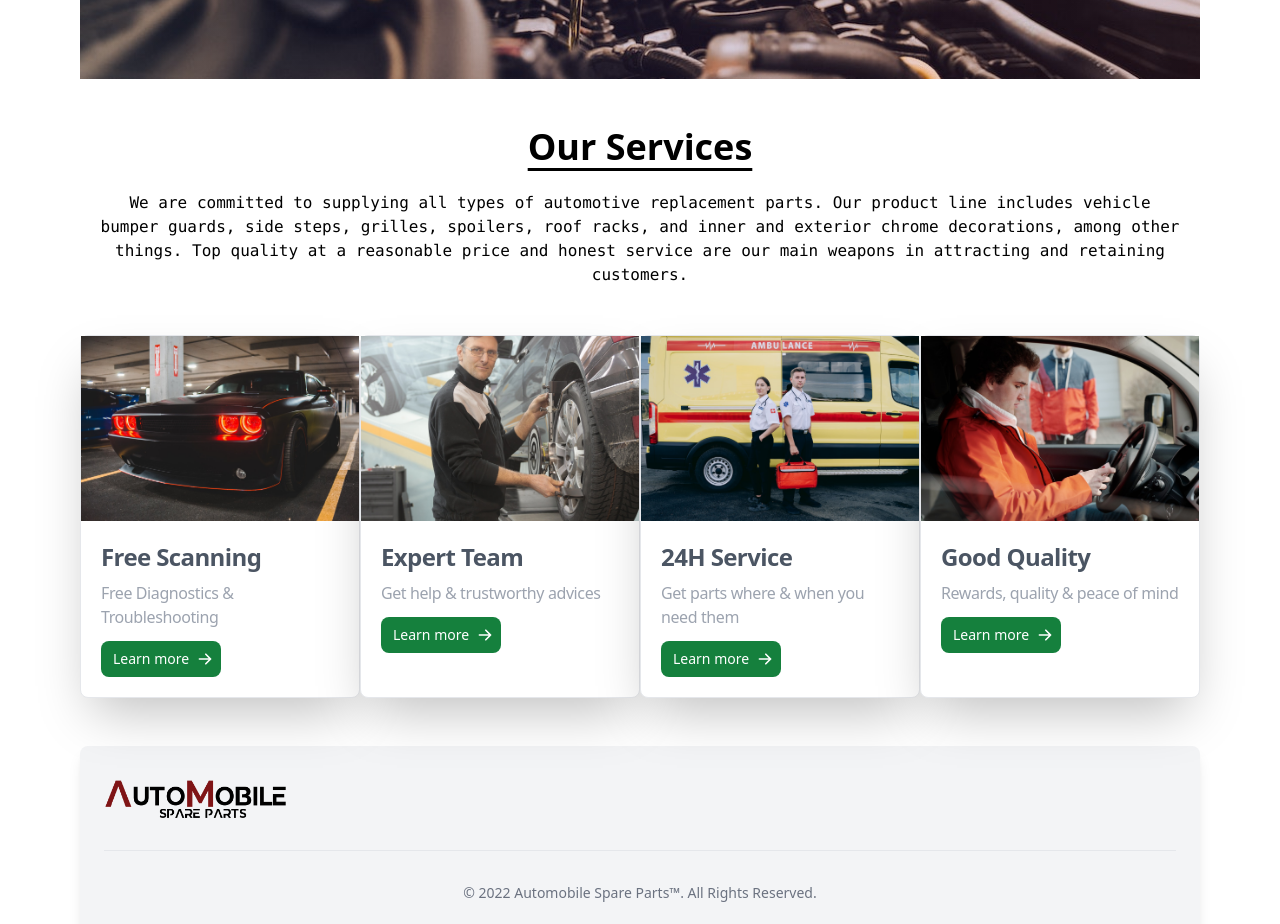
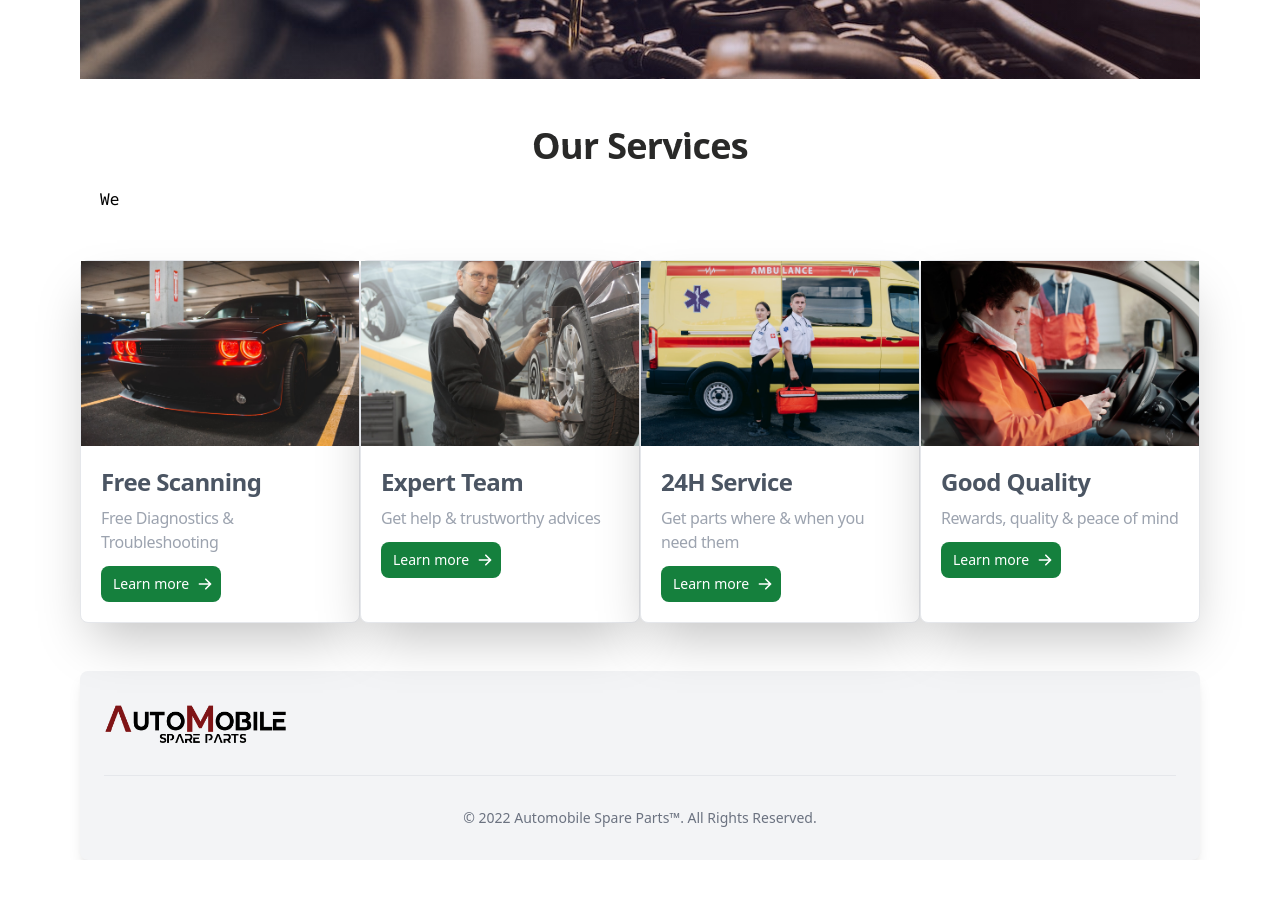
Before and after one commit to Y4S2-SASA/ASP-FE-VULNERABILITIES-FIXED, a React (Create React App) app: page / in a window 1280 px wide. Shown: the part 1420-2344 px from the top of the page. After the commit the page ends 2280 px from the top, so only its background shows below. Built offline with nearby package versions, Linux system fonts and the light colour scheme; what tw-elements would draw is missing.

Commit message:
preview page changes

```diff
--- /dev/null
+++ b/src/pages/preview-page/index.css
@@ -0,0 +1,132 @@
+.deconstructed {
+  position: relative;
+  margin: auto;
+  color: transparent;
+  font-weight: 700;
+  letter-spacing: -0.02em;
+  line-height: 1.03em;
+  overflow-x: hidden;
+  overflow-y: hidden;
+}
+
+.deconstructed > div {
+  position: absolute;
+  top: 0;
+  left: 0;
+  right: 0;
+  bottom: 0;
+  color: #292928;
+  pointer-events: none;
+}
+
+.deconstructed > div:nth-child(1) {
+  -webkit-mask-image: linear-gradient(black 25%, transparent 25%);
+  mask-image: linear-gradient(black 25%, transparent 25%);
+  animation: deconstructed1 5s infinite;
+}
+
+.deconstructed > div:nth-child(2) {
+  -webkit-mask-image: linear-gradient(transparent 25%, black 25%, black 50%, transparent 50%);
+  mask-image: linear-gradient(transparent 25%, black 25%, black 50%, transparent 50%);
+  animation: deconstructed2 5s infinite;
+}
+
+.deconstructed > div:nth-child(3) {
+   -webkit-mask-image: linear-gradient(transparent 50%, black 50%, black 75%, transparent 75%);
+  mask-image: linear-gradient(transparent 50%, black 50%, black 75%, transparent 75%);
+  animation: deconstructed3 5s infinite;
+}
+
+.deconstructed > div:nth-child(4) {
+   -webkit-mask-image: linear-gradient(transparent 75%, black 75%);
+  mask-image: linear-gradient(transparent 75%, black 75%);
+  animation: deconstructed4 5s infinite;
+}
+
+@keyframes deconstructed1 {
+  0% {
+    transform: translateX(100%);
+  }
+  26% {
+    transform: translateX(0%);
+  }
+  83% {
+    transform: translateX(-0.1%);
+  }
+  100% {
+    transform: translateX(-120%);
+  }
+}
+
+@keyframes deconstructed2 {
+  0% {
+    transform: translateX(100%);
+  }
+  24% {
+    transform: translateX(0.5%);
+  }
+  82% {
+    transform: translateX(-0.2%);
+  }
+  100% {
+    transform: translateX(-125%);
+  }
+}
+
+@keyframes deconstructed3 {
+  0% {
+    transform: translateX(100%);
+  }
+  22% {
+    transform: translateX(0%);
+  }
+  81% {
+    transform: translateX(0%);
+  }
+  100% {
+    transform: translateX(-130%);
+  }
+}
+
+@keyframes deconstructed4 {
+  0% {
+    transform: translateX(100%);
+  }
+  20% {
+    transform: translateX(0%);
+  }
+  80% {
+    transform: translateX(0%);
+  }
+  100% {
+    transform: translateX(-135%);
+  }
+}
+
+@media only screen and (min-width: 768px) and (max-width: 2500px) {
+.long-text {
+  white-space: nowrap;
+  overflow: hidden;
+  animation: animated-text-effect 4s linear 1s 1 normal both,
+    animated-cursor 600ms linear infinite;
+}
+
+
+@keyframes animated-text-effect {
+  from {
+    width: 0;
+  }
+  to {
+    width: 100%;
+  }
+}
+
+@keyframes animated-cursor {
+  from {
+    border-right-color: rgba(175, 183, 89, 0.7);
+  }
+  to {
+    border-right-color: transparent;
+  }
+}
+}
--- a/src/pages/preview-page/index.jsx
+++ b/src/pages/preview-page/index.jsx
@@ -5,6 +5,7 @@ import ServiceCards from "../../components/PreviewPage/ServiceCards";
 import {useLocation} from 'react-router-dom';
 import Loader from "../../components/LayoutComponents/Loader";
 import React, { useEffect } from "react";
+import './index.css';
 
 export default function PreviewSite() {
     const location = useLocation();
@@ -21,9 +22,17 @@ export default function PreviewSite() {
         return (
             <>
                 <br/><br/>
-                <p className="font-sans text-4xl antialiased font-semibold text-center underline underline-offset-8">Our Services</p>
+                <center>
+                <div className="deconstructed font-sans text-4xl antialiased font-semibold text-center underline underline-offset-8">
+                    Our Services
+                    <div>Our Services</div>
+                    <div>Our Services</div>
+                    <div>Our Services</div>
+                    <div>Our Services</div>
+                </div>
+                </center>
                 <br/>
-                <p className="font-mono text-base antialiased font-thin text-center px-5">We are committed to supplying all types of automotive replacement parts. Our product line includes vehicle bumper guards, side steps, grilles, spoilers, roof racks, and inner and exterior chrome decorations, among other things. Top quality at a reasonable price and honest service are our main weapons in attracting and retaining customers.</p>
+                <p className="long-text font-mono text-base antialiased font-thin text-center px-5">We are committed to supplying all types of automotive replacement parts. Top quality at a reasonable price and honest service are our main weapons.</p>
                 <br/><br/>
             </>
         );
```
